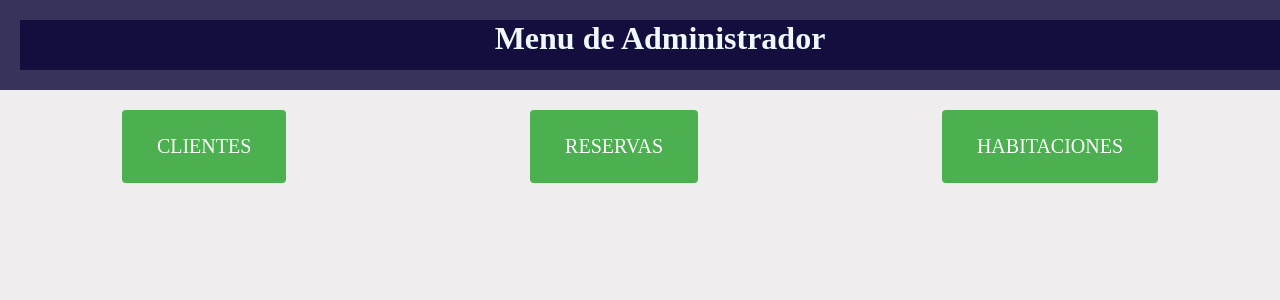
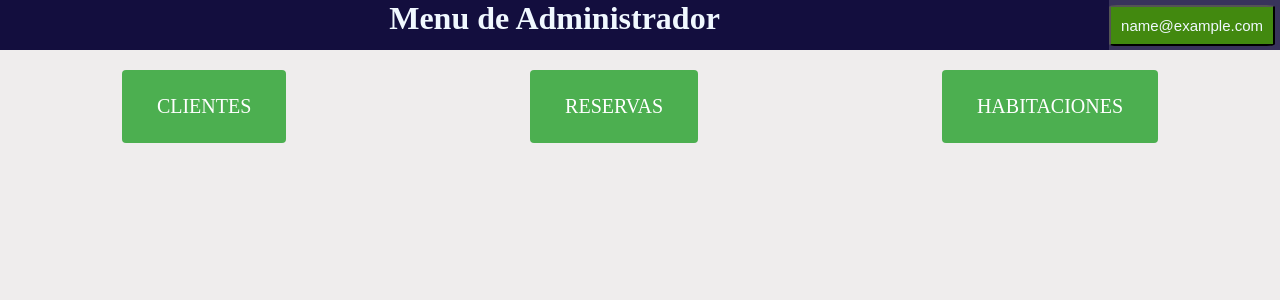
Before and after one commit to Jocargi/trabajoPhp, a PHP site: page /vistaMenuAdministrador.php in a window 1280 px wide. Shown: the top 300 px of the page. Run offline with PHP 8.4, Linux system fonts and the light colour scheme; the visitor is signed in with stand-in values (Sample User, id 1).

Commit message:
Añadido boton de logout en vista Administrador

```diff
--- a/main/styles_Menu_clientes.css
+++ b/main/styles_Menu_clientes.css
@@ -4,11 +4,31 @@
 }
 
 header{
-  width: 100%;
-  padding: 20px;
-  text-align: center;
-  background-color: rgba(11,6,56,0.801);
+  display: flex;
+  justify-content: space-between;
+  align-items: center;
+  background-color: rgba(11, 6, 56, 0.801);
+  color: aliceblue;
+  height: 50px;
 }
+
+
+header button{
+  background-color: rgb(66, 137, 15);
+  color: aliceblue;
+  padding: 10px;
+  font-size: 15px;
+  border-radius: 5%;
+  transition: 150ms;
+  margin-right: 5px;
+}
+
+header button:hover{
+  padding: 7px;
+  position: relative;
+  font-size: 20px;
+}
+
 
 h1{
    text-align: center;
--- a/main/vistaMenuAdministrador.php
+++ b/main/vistaMenuAdministrador.php
@@ -11,7 +11,10 @@
 </head>
 <body>
     <header>
-        <h1>Menu de Administrador</h1>
+    <h1>Menu de Administrador</h1>
+    <div class="name-banner">
+            <button name="logout" onclick="location.href='cerrar_sesion.php'"><?php echo $_SESSION['correo'] ?> </button>
+        </div>
     </header>
     <section>
         <a href="vistaAdministradorCliente.php" id="enlace">CLIENTES</a>
```
